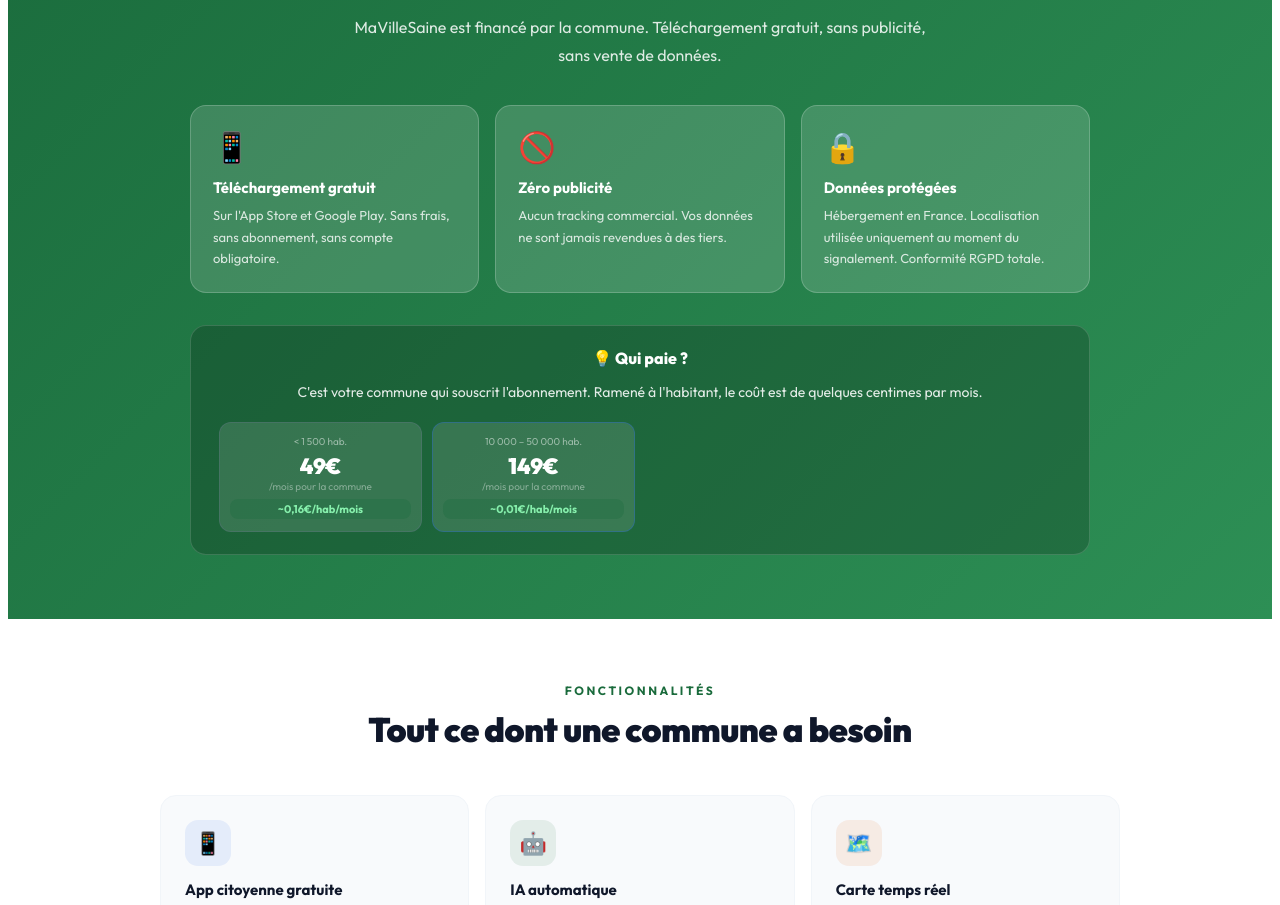
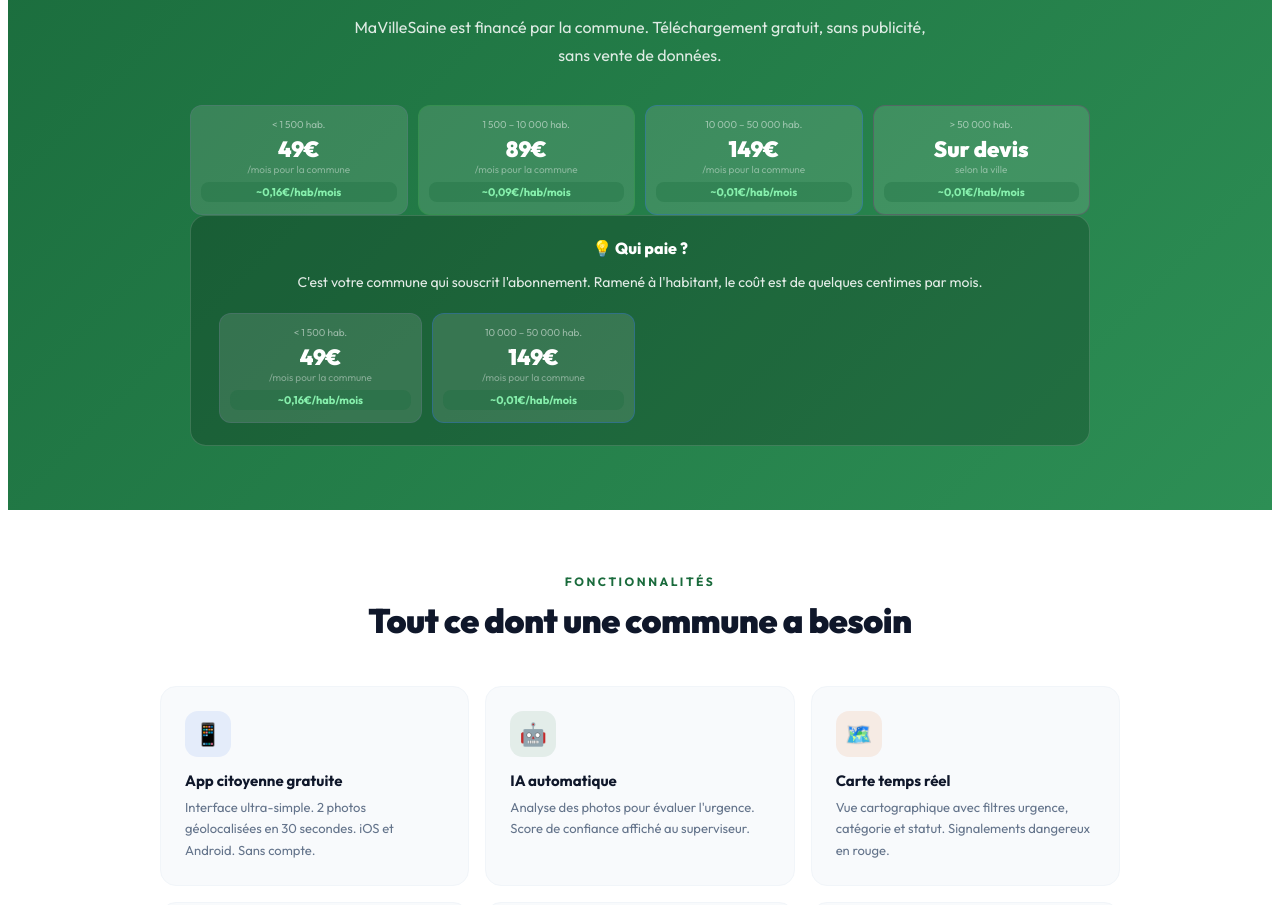
Before and after one commit to mavillesaine/mavillesaine-site, a React (Create React App) app: page / in a window 1280 px wide. Shown: the part 1018-1923 px from the top of the page. Built offline with nearby package versions, Linux system fonts and the light colour scheme.

Commit message:
Affichage 4 paliers dans bloc Qui paie

```diff
--- a/src/App.js
+++ b/src/App.js
@@ -159,19 +159,18 @@
             MaVilleSaine est financé par la commune. Téléchargement gratuit, sans publicité, sans vente de données.
           </p>
         </div>
-        <div style={{ display:"grid", gridTemplateColumns: mobile ? "1fr" : "1fr 1fr 1fr", gap:16, marginBottom:32 }}>
-          {[
-            {icon:"📱", t:"Téléchargement gratuit", d:"Sur l'App Store et Google Play. Sans frais, sans abonnement, sans compte obligatoire."},
-            {icon:"🚫", t:"Zéro publicité", d:"Aucun tracking commercial. Vos données ne sont jamais revendues à des tiers."},
-            {icon:"🔒", t:"Données protégées", d:"Hébergement en France. Localisation utilisée uniquement au moment du signalement. Conformité RGPD totale."},
-          ].map((s,i)=>(
-            <div key={i} style={{ background:"rgba(255,255,255,0.15)", borderRadius:16, padding:22, border:"1px solid rgba(255,255,255,0.2)" }}>
-              <div style={{fontSize:30, marginBottom:12}}>{s.icon}</div>
-              <div style={{fontSize:15, fontWeight:700, marginBottom:8}}>{s.t}</div>
-              <div style={{fontSize:13, color:"rgba(255,255,255,0.8)", lineHeight:1.65}}>{s.d}</div>
-            </div>
-          ))}
-        </div>
+        <div style={{ display:"grid", gridTemplateColumns: mobile ? "repeat(2,1fr)" : "repeat(4,1fr)", gap:10 }}>
+            {PALIERS.map((p,i)=>(
+              <div key={i} style={{ background:"rgba(255,255,255,0.12)", borderRadius:12, padding:"12px 10px",
+                textAlign:"center", border:`1px solid ${p.couleur}55` }}>
+                <div style={{fontSize:10, color:"rgba(255,255,255,0.5)", marginBottom:4}}>{p.pop}</div>
+                <div style={{fontSize:22, fontWeight:900, color:"#fff"}}>{p.mois ? `${p.mois}€` : "Sur devis"}</div>
+                <div style={{fontSize:10, color:"rgba(255,255,255,0.4)"}}>{p.mois ? "/mois pour la commune" : "selon la ville"}</div>
+                <div style={{fontSize:11, color:"#86efac", fontWeight:700, marginTop:6,
+                  background:"rgba(26,107,60,0.3)", borderRadius:8, padding:"3px 6px"}}>{p.cout_hab}</div>
+              </div>
+            ))}
+          </div>
         <div style={{ background:"rgba(0,0,0,0.2)", borderRadius:16, padding:"22px 28px", border:"1px solid rgba(255,255,255,0.15)" }}>
           <div style={{fontSize:16, fontWeight:800, marginBottom:12, textAlign:"center"}}>💡 Qui paie ?</div>
           <p style={{fontSize:14, color:"rgba(255,255,255,0.88)", lineHeight:1.75, textAlign:"center", margin:"0 0 18px"}}>
```
